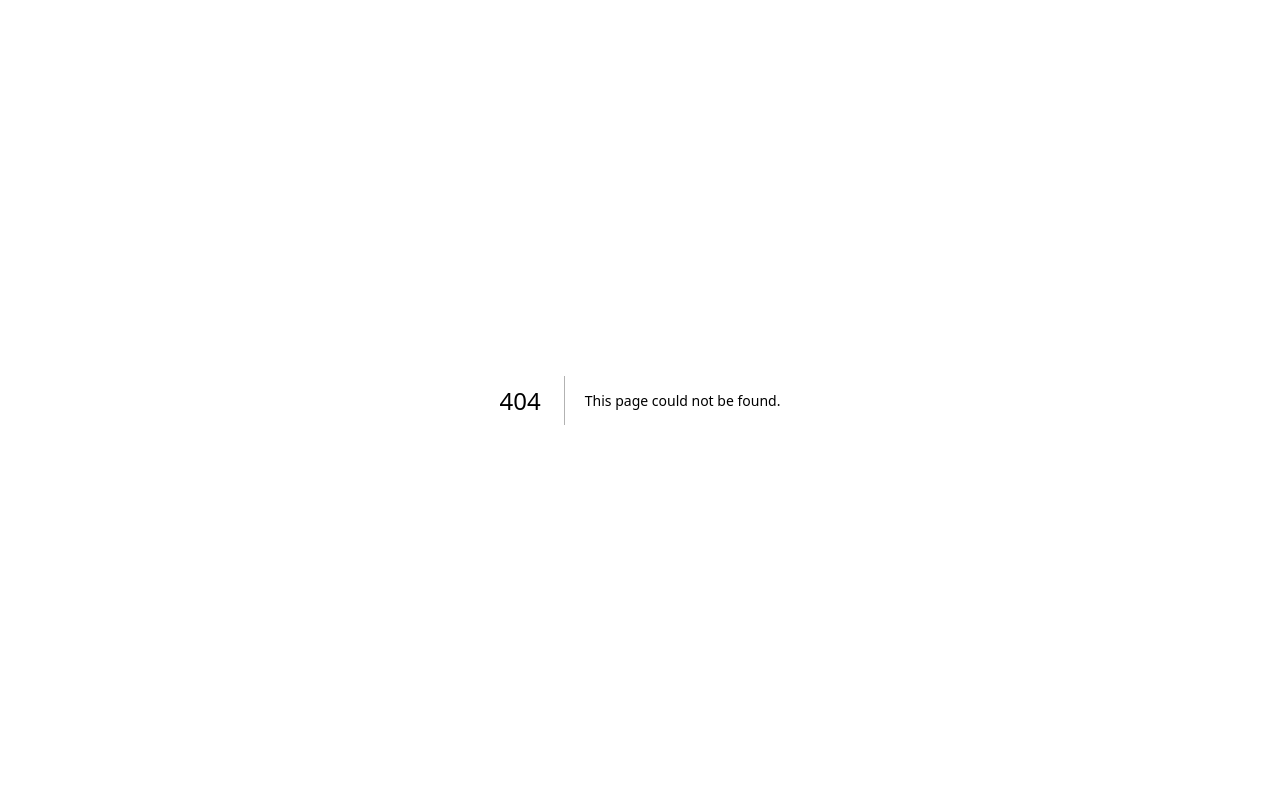
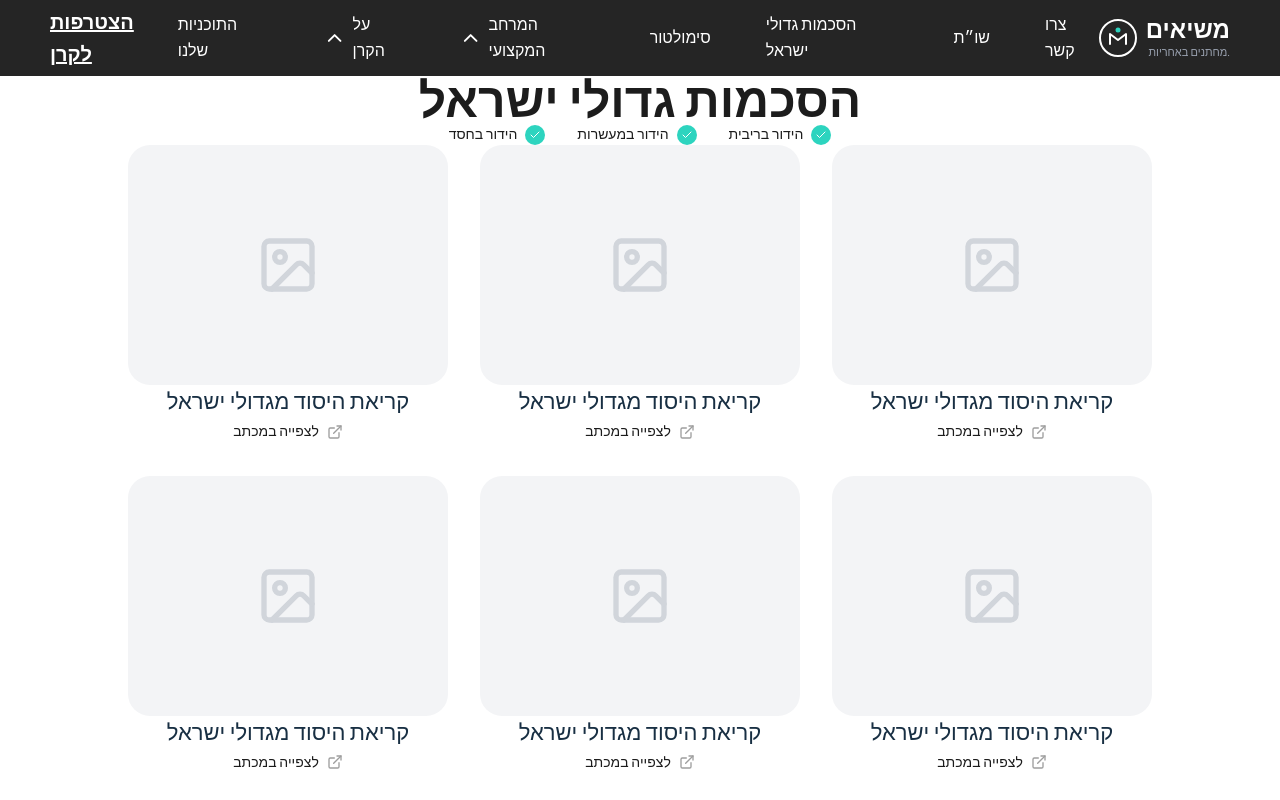
Before and after one commit to cea2025/websitemasiim, a Next.js app: page /en/approvals in a window 1280 px wide. Before the commit this address had no page. Shown: the top 800 px of the page. Built offline with nearby package versions, Linux system fonts and the light colour scheme.

Commit message:
Add Rabbinical Approvals page with grid layout from Figma

```diff
--- /dev/null
+++ b/src/app/[locale]/approvals/page.tsx
@@ -0,0 +1,21 @@
+import { setRequestLocale } from 'next-intl/server';
+import ApprovalsHero from '@/components/approvals/ApprovalsHero';
+import ApprovalsGrid from '@/components/approvals/ApprovalsGrid';
+import ApprovalsPartners from '@/components/approvals/ApprovalsPartners';
+
+export default async function ApprovalsPage({
+  params,
+}: {
+  params: Promise<{ locale: string }>;
+}) {
+  const { locale } = await params;
+  setRequestLocale(locale);
+
+  return (
+    <>
+      <ApprovalsHero />
+      <ApprovalsGrid />
+      <ApprovalsPartners />
+    </>
+  );
+}
--- /dev/null
+++ b/src/components/approvals/ApprovalsGrid.tsx
@@ -0,0 +1,52 @@
+'use client';
+
+import { ExternalLink, Image as ImageIcon } from 'lucide-react';
+
+const approvals = [
+  { id: 1, title: 'קריאת היסוד מגדולי ישראל', link: '#' },
+  { id: 2, title: 'קריאת היסוד מגדולי ישראל', link: '#' },
+  { id: 3, title: 'קריאת היסוד מגדולי ישראל', link: '#' },
+  { id: 4, title: 'קריאת היסוד מגדולי ישראל', link: '#' },
+  { id: 5, title: 'קריאת היסוד מגדולי ישראל', link: '#' },
+  { id: 6, title: 'קריאת היסוד מגדולי ישראל', link: '#' },
+  { id: 7, title: 'קריאת היסוד מגדולי ישראל', link: '#' },
+  { id: 8, title: 'קריאת היסוד מגדולי ישראל', link: '#' },
+  { id: 9, title: 'קריאת היסוד מגדולי ישראל', link: '#' },
+];
+
+export default function ApprovalsGrid() {
+  return (
+    <section className="bg-white py-8 md:py-12">
+      <div className="container">
+        <div className="max-w-5xl mx-auto">
+          <div className="grid grid-cols-1 md:grid-cols-2 lg:grid-cols-3 gap-6 md:gap-8">
+            {approvals.map((approval) => (
+              <div key={approval.id} className="group">
+                {/* Image Placeholder */}
+                <div className="aspect-[4/3] bg-[#f3f4f6] rounded-xl flex items-center justify-center mb-4 overflow-hidden">
+                  <div className="flex items-center justify-center w-full h-full">
+                    <ImageIcon className="w-16 h-16 text-[#d1d5db]" />
+                  </div>
+                </div>
+
+                {/* Content */}
+                <div className="text-center">
+                  <h3 className="text-lg font-semibold text-[var(--dark-main)] mb-2">
+                    {approval.title}
+                  </h3>
+                  <a
+                    href={approval.link}
+                    className="inline-flex items-center gap-2 text-[var(--gray-text)] hover:text-[#2dd4bf] transition-colors"
+                  >
+                    <span className="text-sm">לצפייה במכתב</span>
+                    <ExternalLink className="w-4 h-4" />
+                  </a>
+                </div>
+              </div>
+            ))}
+          </div>
+        </div>
+      </div>
+    </section>
+  );
+}
--- /dev/null
+++ b/src/components/approvals/ApprovalsHero.tsx
@@ -0,0 +1,37 @@
+'use client';
+
+import { Check } from 'lucide-react';
+
+const tags = [
+  'הידור בחסד',
+  'הידור במעשרות',
+  'הידור בריבית',
+];
+
+export default function ApprovalsHero() {
+  return (
+    <section className="bg-white py-12 md:py-16">
+      <div className="container">
+        <div className="text-center">
+          <h1 className="text-3xl md:text-4xl lg:text-5xl font-bold text-[var(--dark-main)] mb-8">
+            הסכמות גדולי ישראל
+          </h1>
+
+          {/* Tags */}
+          <div className="flex flex-wrap justify-center gap-4 md:gap-8">
+            {tags.map((tag) => (
+              <div key={tag} className="flex items-center gap-2">
+                <span className="text-sm md:text-base text-[var(--gray-text)]">
+                  {tag}
+                </span>
+                <div className="w-5 h-5 rounded-full bg-[#2dd4bf] flex items-center justify-center">
+                  <Check className="w-3 h-3 text-white" />
+                </div>
+              </div>
+            ))}
+          </div>
+        </div>
+      </div>
+    </section>
+  );
+}
--- /dev/null
+++ b/src/components/approvals/ApprovalsPartners.tsx
@@ -0,0 +1,25 @@
+'use client';
+
+import { Image as ImageIcon } from 'lucide-react';
+
+export default function ApprovalsPartners() {
+  return (
+    <section className="bg-white py-8 md:py-12 pb-16 md:pb-24">
+      <div className="container">
+        <div className="max-w-5xl mx-auto">
+          {/* Partner Logos Row */}
+          <div className="flex flex-wrap justify-center items-center gap-4 md:gap-6">
+            {[1, 2, 3, 4, 5, 6, 7].map((index) => (
+              <div
+                key={index}
+                className="w-24 h-20 md:w-32 md:h-24 bg-[#f3f4f6] rounded-lg flex items-center justify-center"
+              >
+                <ImageIcon className="w-8 h-8 text-[#d1d5db]" />
+              </div>
+            ))}
+          </div>
+        </div>
+      </div>
+    </section>
+  );
+}
```
